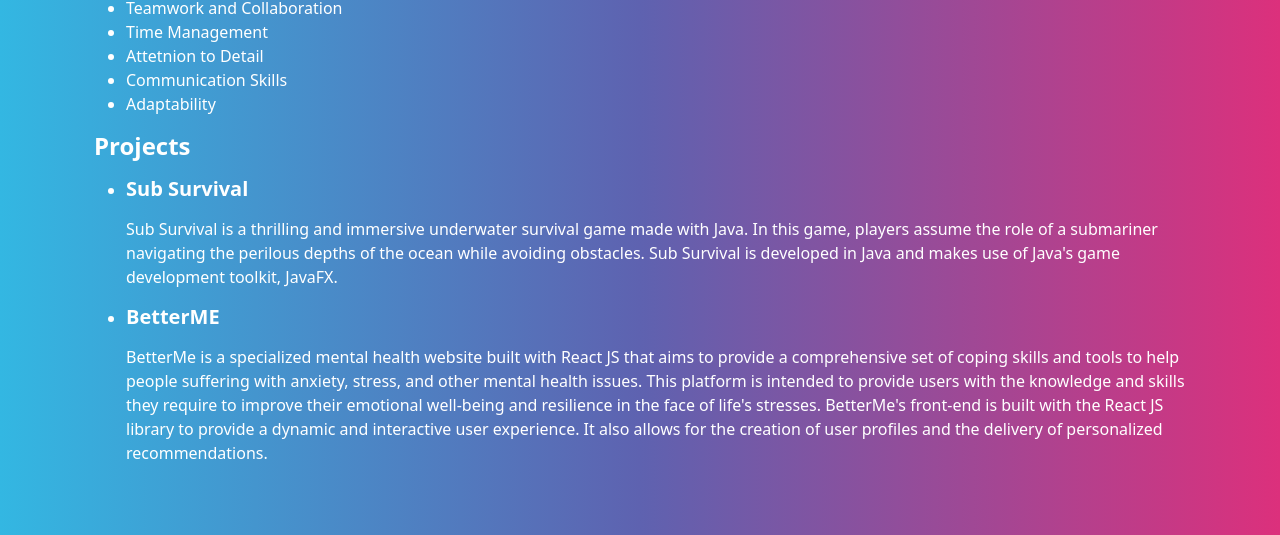
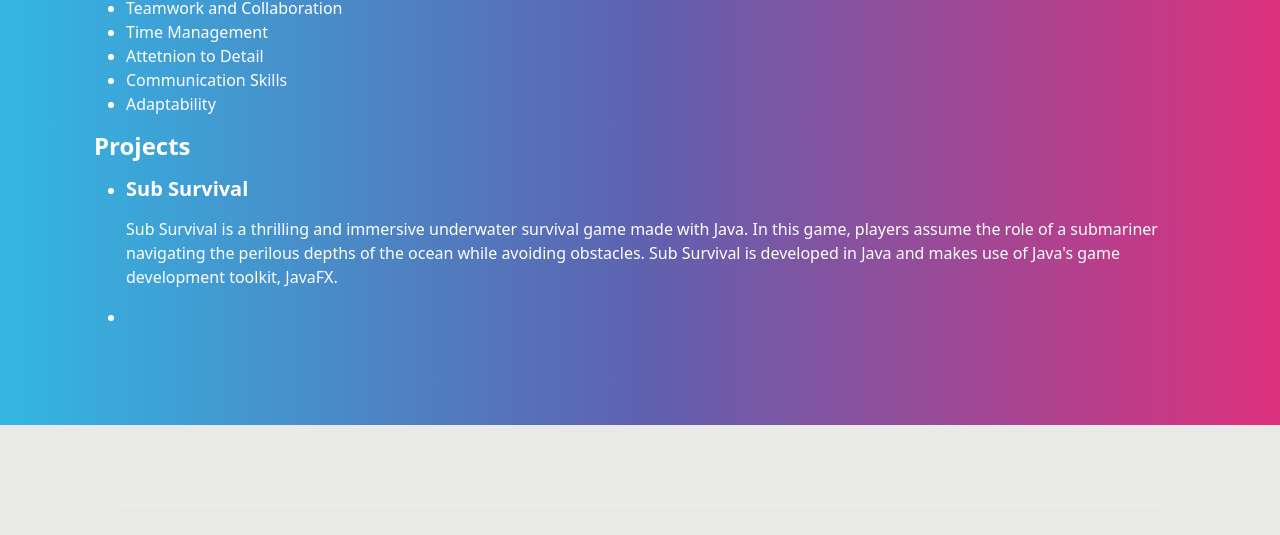
Before and after one commit to GWagnac/GWagnac.Resume, a plain HTML site: page index.html in a window 1280 px wide. Shown: the part 890-1425 px from the top of the page. Drawn offline with nearby package versions, Linux system fonts and the light colour scheme; files that its build step writes are made by us from their sources.

Commit message:
Update index.html

```diff
--- a/index.html
+++ b/index.html
@@ -86,15 +86,6 @@
 </p>
 </li>
 <li>
-<h5>BetterME</h5>
-
-<!-- Project Description -->
-
-<p>
-  BetterMe is a specialized mental health website built with React JS that aims to provide a comprehensive set of coping skills and tools to help people suffering with anxiety, stress, and other mental health issues. This platform is intended to provide users with the knowledge and skills they require to improve their emotional well-being and resilience in the face of life's stresses. BetterMe's front-end is built with the React JS library to provide a dynamic and interactive user experience. It also allows for the creation of user profiles and the delivery of personalized recommendations.
-</p>
-</li>
-</ul>
 
   </div>
   <!-- Footer -->
```
